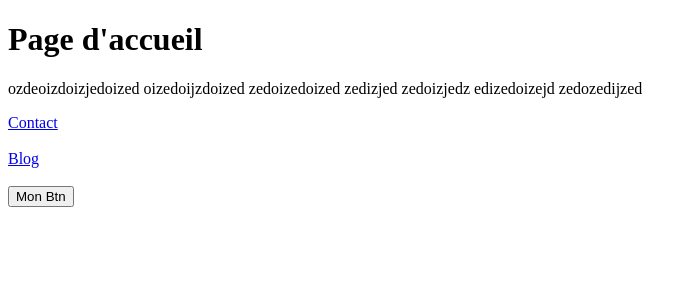
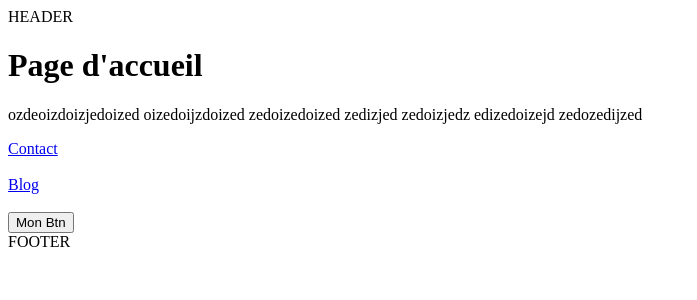
Before and after one commit to GenXwater/vueJS_exercices, a Nuxt app: page / in a window 1280 px wide. Shown: the top 300 px of the page, without its empty margins (0-697 px from the left). Built offline with nearby package versions, Linux system fonts and the light colour scheme.

Commit message:
Add AppHeader and AppFooter components, and update layout structure

```diff
--- a/app/app.vue
+++ b/app/app.vue
@@ -1,6 +1,8 @@
 <template>
   <div>
     <NuxtRouteAnnouncer />
-    <NuxtPage />
+    <NuxtLayout>
+      <NuxtPage />
+    </NuxtLayout>
   </div>
 </template>
--- /dev/null
+++ b/app/components/AppFooter.vue
@@ -0,0 +1,3 @@
+<template>
+    <div>FOOTER</div>
+</template>
--- /dev/null
+++ b/app/components/AppHeader.vue
@@ -0,0 +1,3 @@
+<template>
+    <div>HEADER</div>
+</template>
--- /dev/null
+++ b/app/layouts/default.vue
@@ -0,0 +1,7 @@
+<template>
+    <div>
+        <AppHeader />
+        <slot />
+        <AppFooter />
+    </div>
+</template>
```
